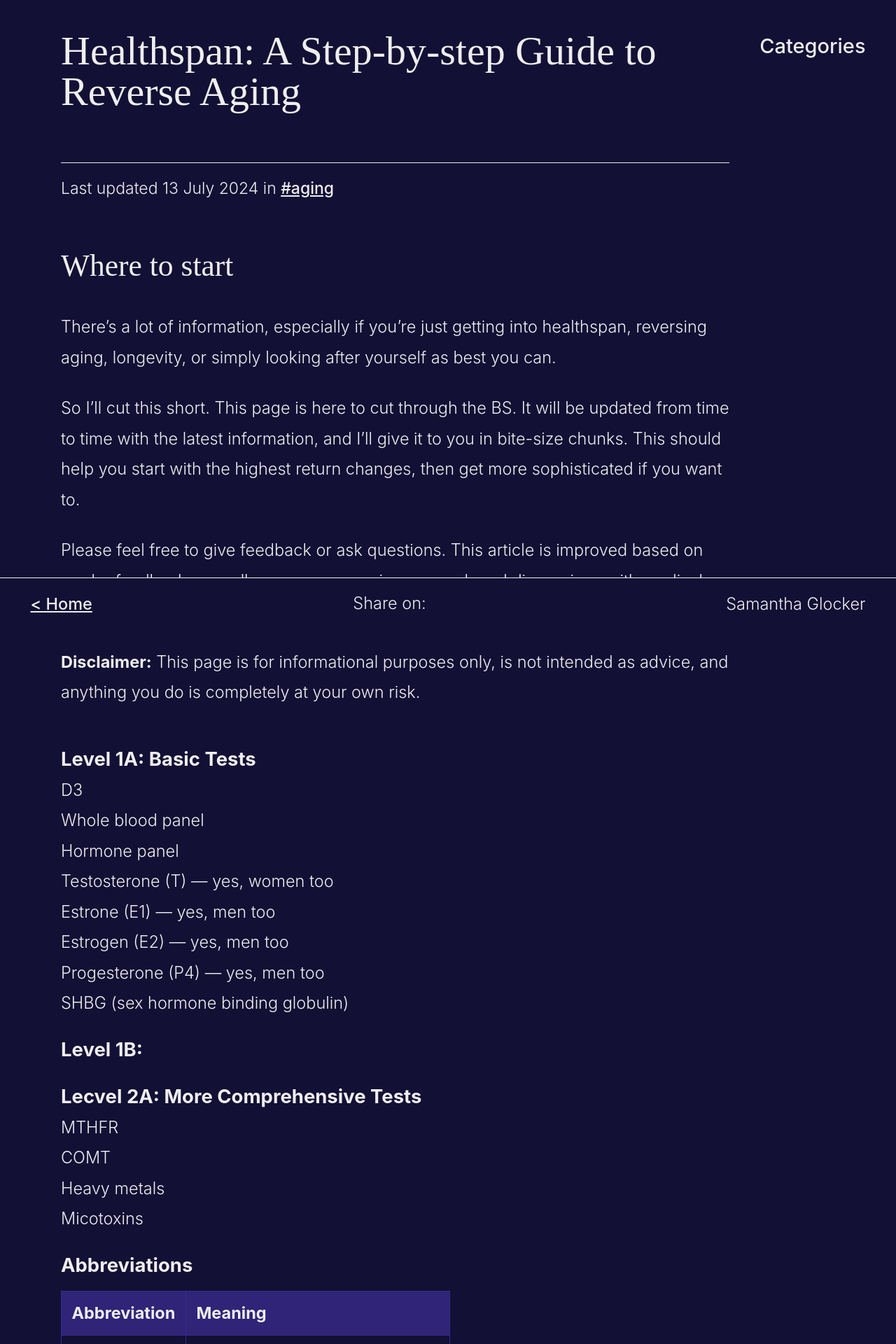
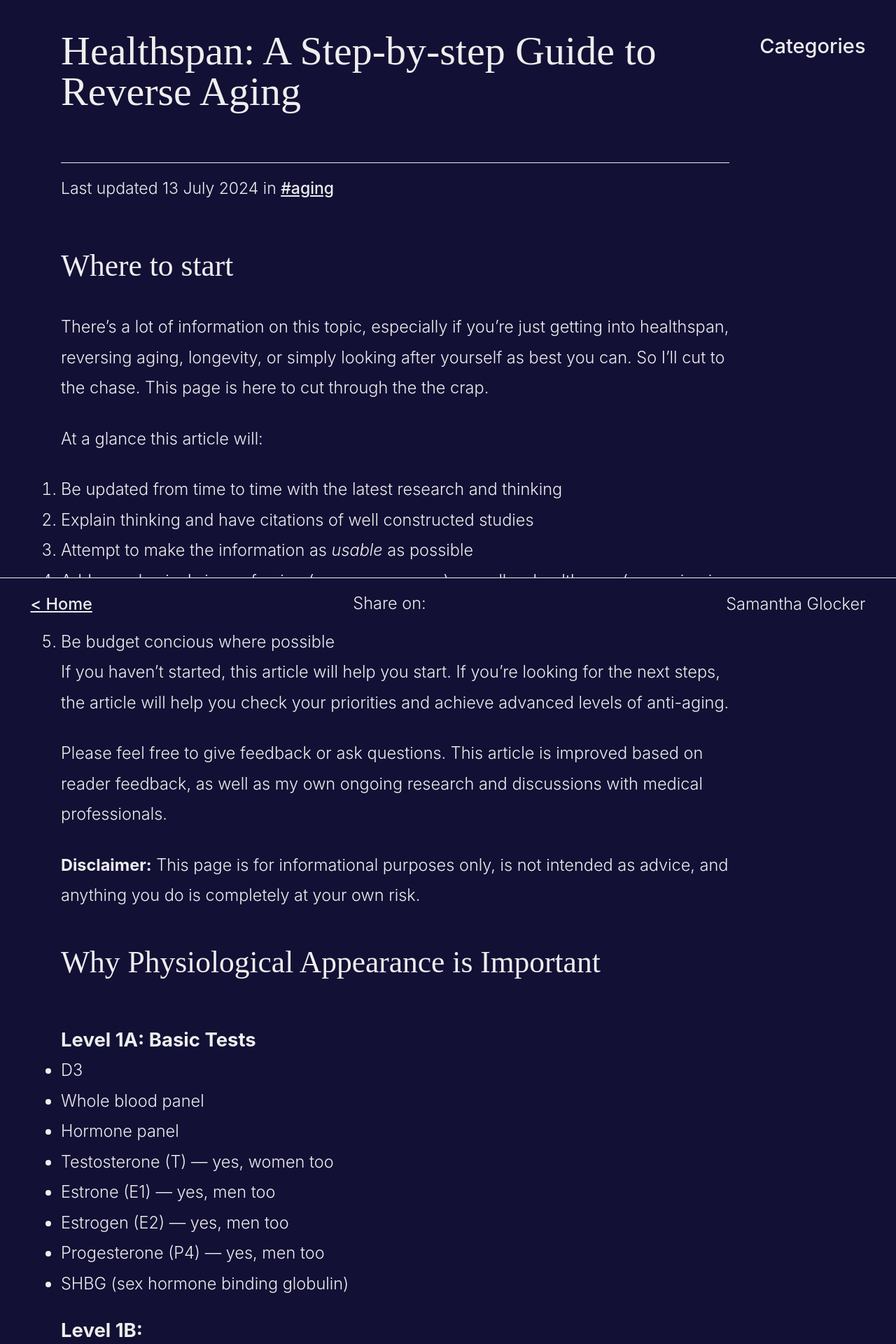
Before and after one commit to sammilucia/sammilucia.github.io, a Jekyll site: the page built from _articles/healthspan-a-step-by-step-guide-to-reverse-aging.md, in a window 1280 px wide. Shown: the top 1920 px of the page at 70% size. Built offline with Jekyll 4.4.1, drawn with Linux system fonts in a browser that asks for light colours; some web fonts are replaced.

Commit message:
articles

```diff
--- a/_articles/healthspan-a-step-by-step-guide-to-reverse-aging.md
+++ b/_articles/healthspan-a-step-by-step-guide-to-reverse-aging.md
@@ -7,13 +7,22 @@ categories: [aging]
 
 ## Where to start
 
-There's a lot of information, especially if you're just getting into healthspan, reversing aging, longevity, or simply looking after yourself as best you can.
+There's a lot of information on this topic, especially if you're just getting into healthspan, reversing aging, longevity, or simply looking after yourself as best you can. So I'll cut to the chase. This page is here to cut through the the crap.
 
-So I'll cut this short. This page is here to cut through the BS. It will be updated from time to time with the latest information, and I'll give it to you in bite-size chunks. This should help you start with the highest return changes, then get more sophisticated if you want to.
+At a glance this article will:
+1. Be updated from time to time with the latest research and thinking
+2. Explain thinking and have citations of well constructed studies
+3. Attempt to make the information as _usable_ as possible
+4. Address physical signs of aging (your appearance) as well as healthspan (reasoning is below)
+5. Be budget concious where possible
+
+If you haven't started, this article will help you start. If you're looking for the next steps, the article will help you check your priorities and achieve advanced levels of anti-aging.
 
 Please feel free to give feedback or ask questions. This article is improved based on reader feedback, as well as my own ongoing research and discussions with medical professionals.
 
 **Disclaimer:** This page is for informational purposes only, is not intended as advice, and anything you do is completely at your own  risk.
+
+## Why Physiological Appearance is Important
 
 ### Level 1A: Basic Tests
 
--- a/assets/css/styles.css
+++ b/assets/css/styles.css
@@ -106,8 +106,6 @@ h2 {
 
 ul {
     list-style-type: none;
-    padding: 0;
-    margin: 0;
 }
 
 /* link styles */
@@ -208,10 +206,6 @@ a:hover, a:focus {
     margin-bottom: 14.5px;
 }
 
-.left-column {
-
-}
-
 .center-column {
     max-width: 1200px;
 }
@@ -227,6 +221,15 @@ a:hover, a:focus {
 
 .center-column h3 {
     padding-top: 23.5px;
+}
+
+.center-column li {
+    margin: initial;
+    padding: initial;
+}
+
+.center-column ul {
+    list-style-type: initial;
 }
 
 .right-column h2 {
```
